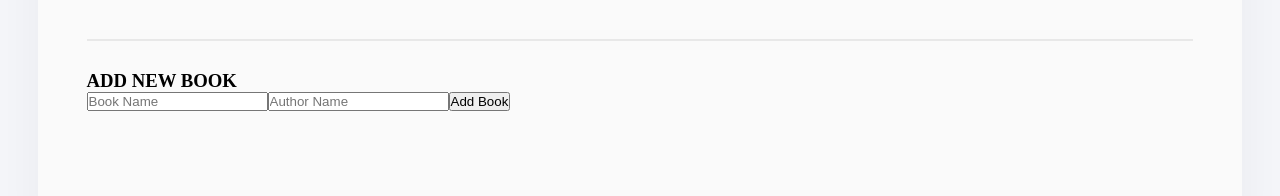
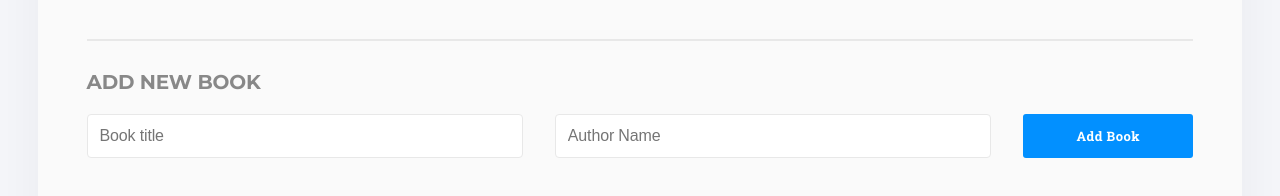
Before and after one commit to amrendrakind/bookstore-react, a React (Create React App) app: page / in a window 1280 px wide. Shown: the part 176-372 px from the top of the page. Built offline with nearby package versions, Linux system fonts and the light colour scheme; no server answers.

Commit message:
Update styling AddBook

```diff
--- a/src/componenets/Books/AddBook.js
+++ b/src/componenets/Books/AddBook.js
@@ -33,12 +33,12 @@ function AddBook() {
   };
   return (
     <>
-      <h3 className="heading">ADD NEW BOOK</h3>
+      <h3 className="form-title">ADD NEW BOOK</h3>
       <form className="form-container" onSubmit={submitHandler}>
         <input
           type="text"
           className="inputTextBox"
-          placeholder="Book Name"
+          placeholder="Book title"
           value={inputText.title}
           name="title"
           onChange={onChange}
@@ -53,7 +53,7 @@ function AddBook() {
           onChange={onChange}
           required
         />
-        <button type="submit"> Add Book</button>
+        <button className="add-book-button" type="submit"> Add Book</button>
       </form>
     </>
   );
--- a/src/componenets/Books/Book.css
+++ b/src/componenets/Books/Book.css
@@ -1,6 +1,46 @@
-.book {
+.form-title,
+.input {
+  font-family: "Montserrat", sans-serif;
+}
+
+.form-title {
+  font-size: 1.25rem;
+  font-weight: 700;
+  letter-spacing: -0.18px;
+  color: #888;
+}
+
+.form-container {
+  margin-top: 20px;
   display: flex;
-  justify-content: left;
-  gap: 10px;
-  align-items: center;
+  grid-gap: 32px;
+  gap: 32px;
 }
+
+input {
+  padding: 12px;
+  border-radius: 4px;
+  border: 1px solid #e8e8e8;
+  background-color: #fff;
+  font-size: 1rem;
+  letter-spacing: -0.15px;
+  color: #121212;
+}
+
+.inputTextBox {
+  width: 50%;
+}
+
+.add-book-button {
+  cursor: pointer;
+  width: 20%;
+  padding: 12px;
+  border-radius: 3px;
+  background-color: #0290ff;
+  border: none;
+  letter-spacing: .5px;
+  color: #fff;
+  font-size: .813rem;
+  font-weight: 700;
+  font-family: "Roboto Slab",serif;
+}
```
